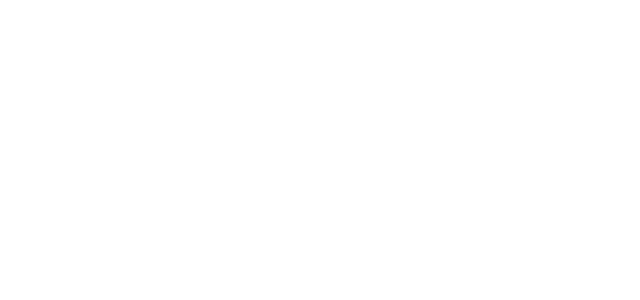
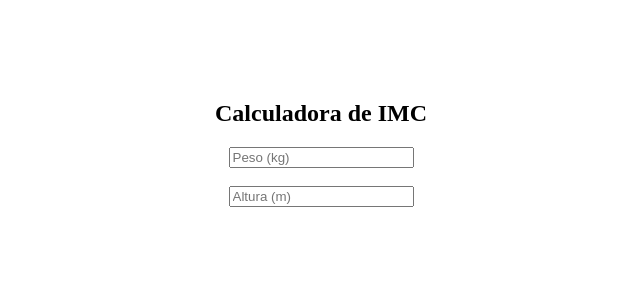
Before and after one commit to LucasRuarte05x/TrabajoPracticoN3--Prog3, a React (Vite) app in the folder ejercicio6/: page / in a window 1280 px wide. Shown: the top 300 px of the page, without its empty margins (319-959 px from the left). Built offline with nearby package versions, Linux system fonts and the light colour scheme.

Commit message:
Agregar inputs controlados para peso y altura

```diff
--- a/ejercicio6/src/App.jsx
+++ b/ejercicio6/src/App.jsx
@@ -7,7 +7,27 @@
   const [mensaje, setMensaje] = useState('');
   const [color, setColor] = useState('');
 
-    return <div></div>;
-}
+  return (
+    <div style={{ textAlign: 'center', marginTop: '100px' }}>
+      <h2>Calculadora de IMC</h2>
+
+      <input
+        type="number"
+        placeholder="Peso (kg)"
+        value={peso}
+        onChange={(e) => setPeso(e.target.value)}
+      />
+      <br /><br />
+
+      <input
+        type="number"
+        placeholder="Altura (m)"
+        value={altura}
+        onChange={(e) => setAltura(e.target.value)}
+      />
+
+        </div>
+      )}
+
 
 export default App;
```
